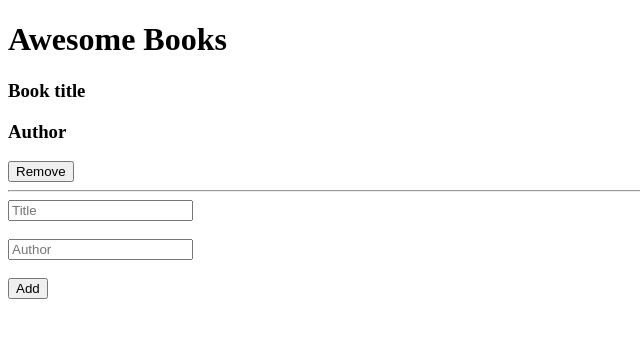
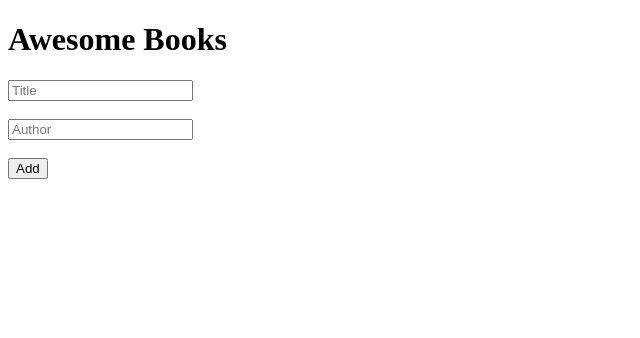
Before and after one commit to felixDev22/Awesome-Books-App, a website: page index.html in a window 1280 px wide. Shown: the whole page, without its empty margins (0-640 px from the left). Drawn offline with Linux system fonts and the light colour scheme.

Commit message:
Add h1 tag

```diff
--- a/index.html
+++ b/index.html
@@ -7,14 +7,10 @@
     <title>Awesome Book App</title>
   </head>
   <body>
+    <h1>Awesome Books</h1>
     <div class="books-container">
-      <h1>Awesome Books</h1>
-      <div class="books">
-        <h3>Book title</h3>
-        <h3>Author</h3>
-        <button>Remove</button>
-        <hr />
-      </div>
+
+
     </div>
     <form action="">
       <input type="text" id="title" name="title" placeholder="Title" />
```
